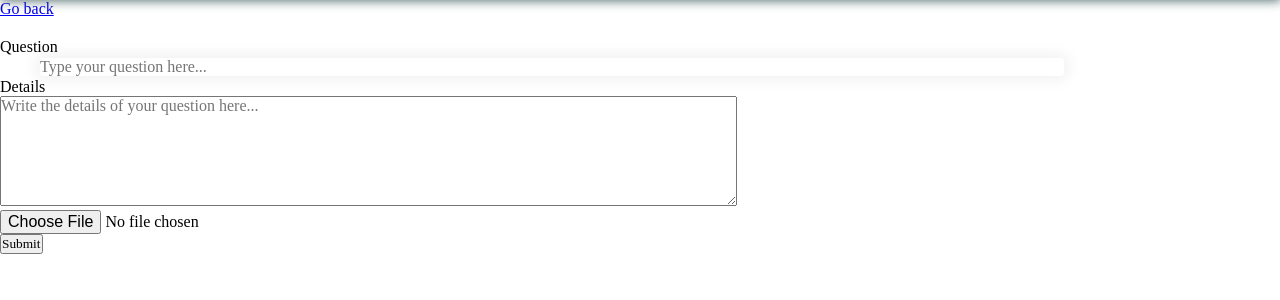
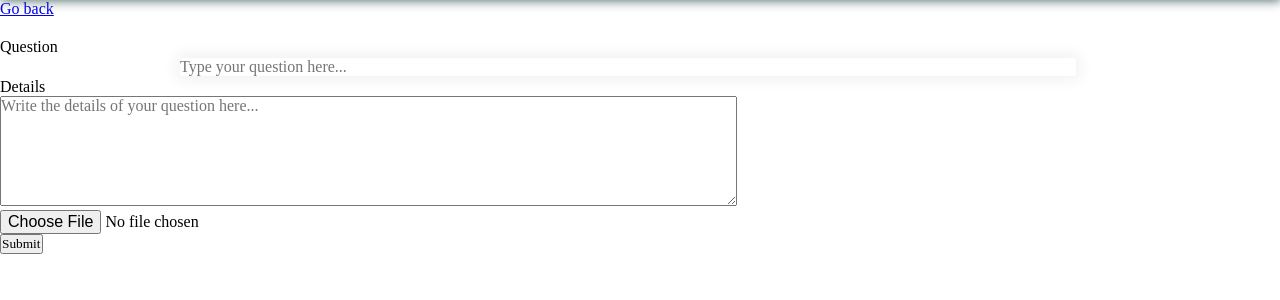
Before and after one commit to CodecoolGlobal/ask-mate-3-python-lillakiraly, a Flask app: page /add-question in a window 1280 px wide. Shown: the part 72-372 px from the top of the page. Run offline with Flask 2, Linux system fonts and the light colour scheme.

Commit message:
Update search function

```diff
--- a/static/style.css
+++ b/static/style.css
@@ -173,12 +173,12 @@ form.search {
 }
 
 input[type=text] {
-    margin: 2px 1px 2px 40px;
+    margin: 2px 1px 2px 180px;
     border:0;
     border-radius: 3px;
     box-shadow:0 0 15px 4px rgba(0,0,0,0.06);
     color: darkslateblue;
-    width: 80%;
+    width: 70%;
 }
 
 input, textarea {
```
